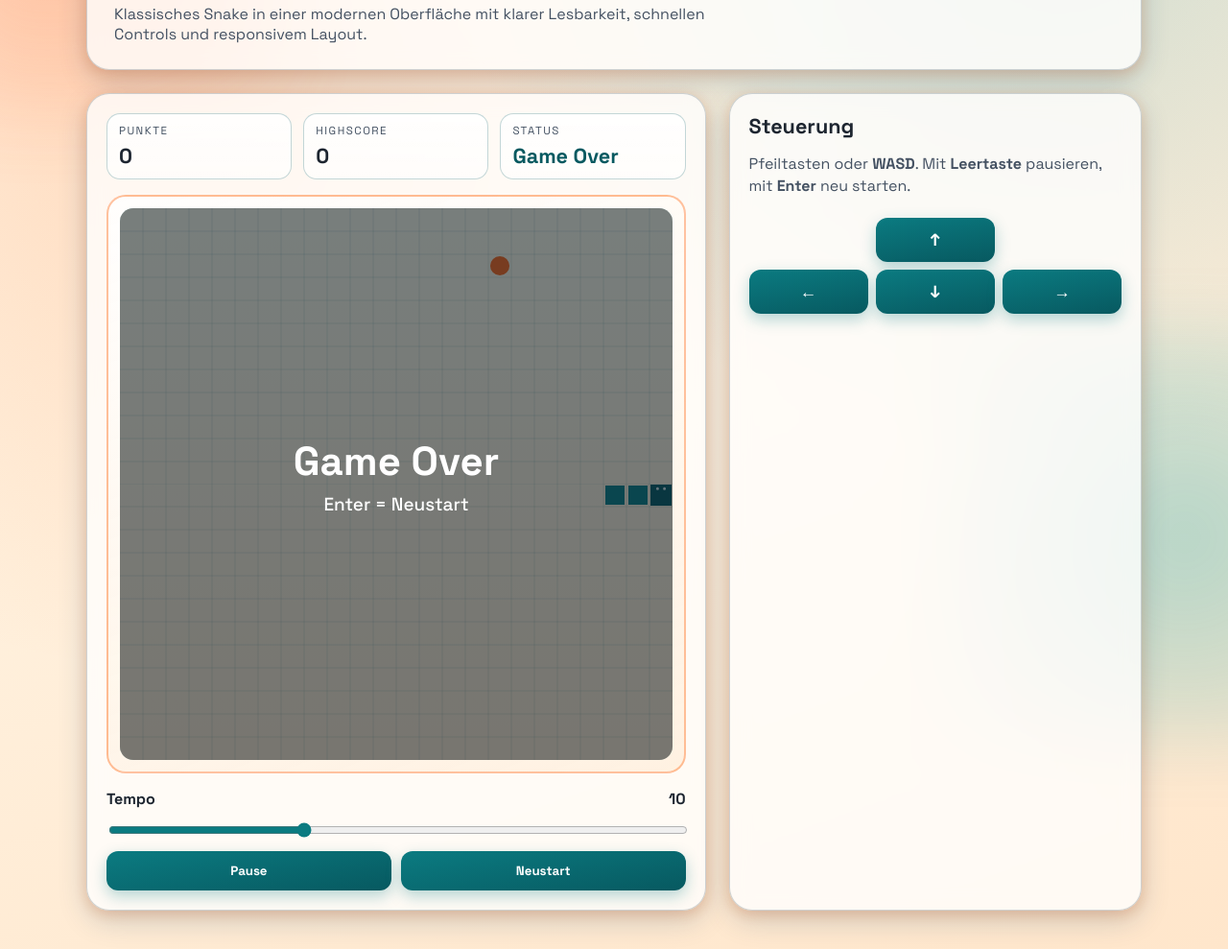
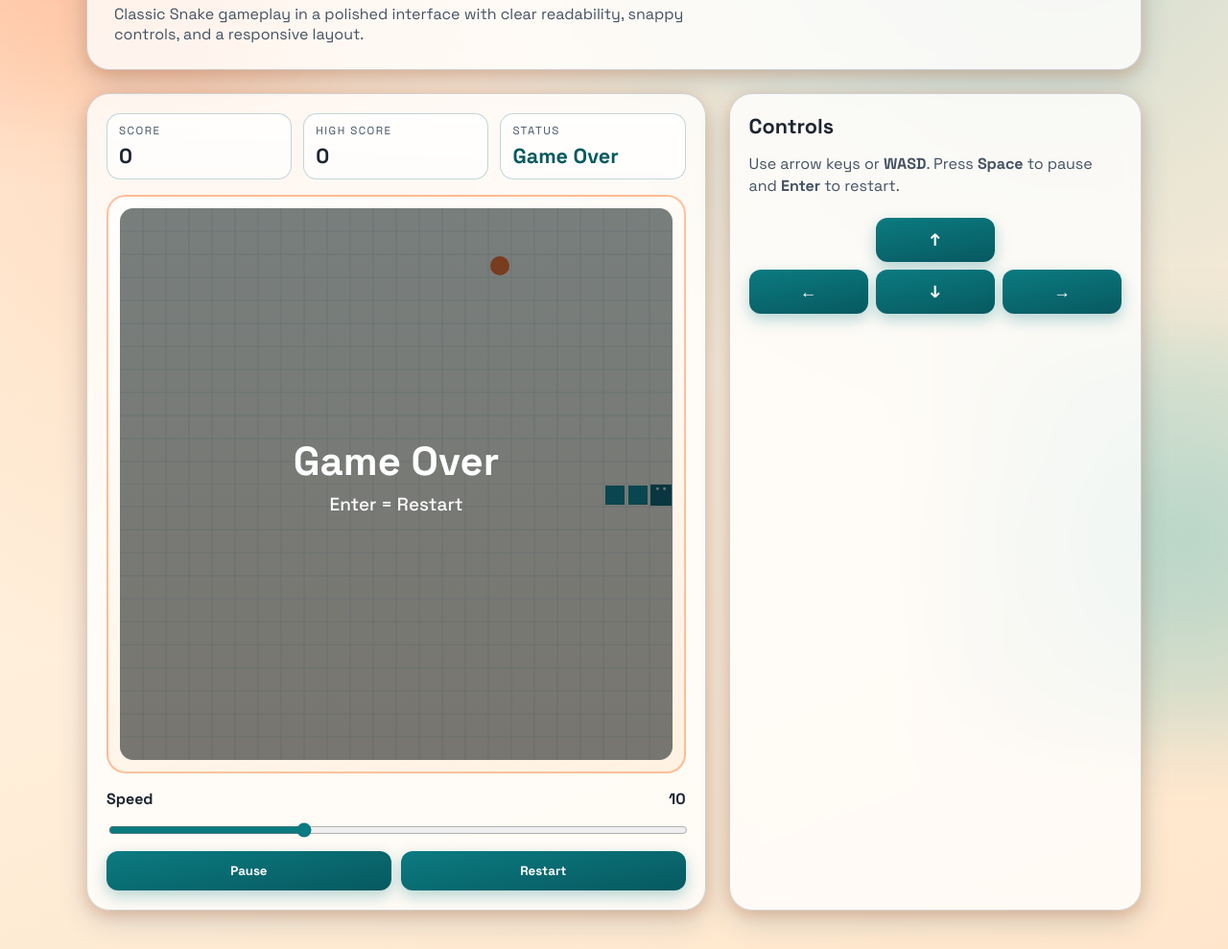
Before and after one commit to samuelzcom/snake-sunburst-arcade, a website built with Vite: page index.html in a window 1280 px wide. Shown: the part 144-1133 px from the top of the page at 96% size. Built offline with nearby package versions, Linux system fonts and the light colour scheme.

Commit message:
feat: translate ui and docs to english

```diff
--- a/index.html
+++ b/index.html
@@ -1,5 +1,5 @@
 <!doctype html>
-<html lang="de">
+<html lang="en">
   <head>
     <meta charset="UTF-8" />
     <meta name="viewport" content="width=device-width, initial-scale=1.0" />
@@ -21,50 +21,50 @@
         <p class="eyebrow">Browser Arcade</p>
         <h1>Snake Sunburst</h1>
         <p class="subtitle">
-          Klassisches Snake in einer modernen Oberfläche mit klarer Lesbarkeit,
-          schnellen Controls und responsivem Layout.
+          Classic Snake gameplay in a polished interface with clear readability,
+          snappy controls, and a responsive layout.
         </p>
       </header>
 
       <section class="playground reveal" aria-label="Snake game">
         <div class="hud">
           <article class="stat-card">
-            <span>Punkte</span>
+            <span>Score</span>
             <strong id="score">0</strong>
           </article>
           <article class="stat-card">
-            <span>Highscore</span>
+            <span>High Score</span>
             <strong id="best-score">0</strong>
           </article>
           <article class="stat-card status-card">
             <span>Status</span>
-            <strong id="status">Bereit</strong>
+            <strong id="status">Ready</strong>
           </article>
         </div>
 
         <div class="canvas-shell">
-          <canvas id="board" width="576" height="576" aria-label="Snake Spielfeld"></canvas>
+          <canvas id="board" width="576" height="576" aria-label="Snake game board"></canvas>
         </div>
 
         <div class="controls-row">
           <label class="speed-control" for="speed">
-            Tempo
+            Speed
             <span id="speed-label">10</span>
           </label>
           <input id="speed" type="range" min="6" max="18" step="1" value="10" />
 
           <div class="buttons">
             <button type="button" id="pause-btn">Pause</button>
-            <button type="button" id="restart-btn">Neustart</button>
+            <button type="button" id="restart-btn">Restart</button>
           </div>
         </div>
       </section>
 
-      <section class="help reveal" aria-label="Steuerung und Tipps">
-        <h2>Steuerung</h2>
-        <p>Pfeiltasten oder <b>WASD</b>. Mit <b>Leertaste</b> pausieren, mit <b>Enter</b> neu starten.</p>
+      <section class="help reveal" aria-label="Controls and tips">
+        <h2>Controls</h2>
+        <p>Use arrow keys or <b>WASD</b>. Press <b>Space</b> to pause and <b>Enter</b> to restart.</p>
 
-        <div class="pad" aria-label="Touch Steuerung">
+        <div class="pad" aria-label="Touch controls">
           <button type="button" data-direction="up">↑</button>
           <button type="button" data-direction="left">←</button>
           <button type="button" data-direction="down">↓</button>
--- a/src/game.js
+++ b/src/game.js
@@ -200,7 +200,7 @@ export class SnakeGame {
     });
 
     if (!this.alive || this.paused) {
-      this.renderOverlay(!this.alive ? "Game Over" : "Pausiert", !this.alive ? "Enter = Neustart" : "Leertaste = Weiter");
+      this.renderOverlay(!this.alive ? "Game Over" : "Paused", !this.alive ? "Enter = Restart" : "Space = Resume");
     }
   }
 
--- a/src/ui.js
+++ b/src/ui.js
@@ -33,8 +33,8 @@ export function bindUI(game, elements) {
       return;
     }
 
-    status.textContent = state.paused ? "Pausiert" : "Aktiv";
-    pauseButton.textContent = state.paused ? "Weiter" : "Pause";
+    status.textContent = state.paused ? "Paused" : "Running";
+    pauseButton.textContent = state.paused ? "Resume" : "Pause";
   };
 
   game.onScoreChange((snapshot) => {
```
Also changed, not shown: README.md.
